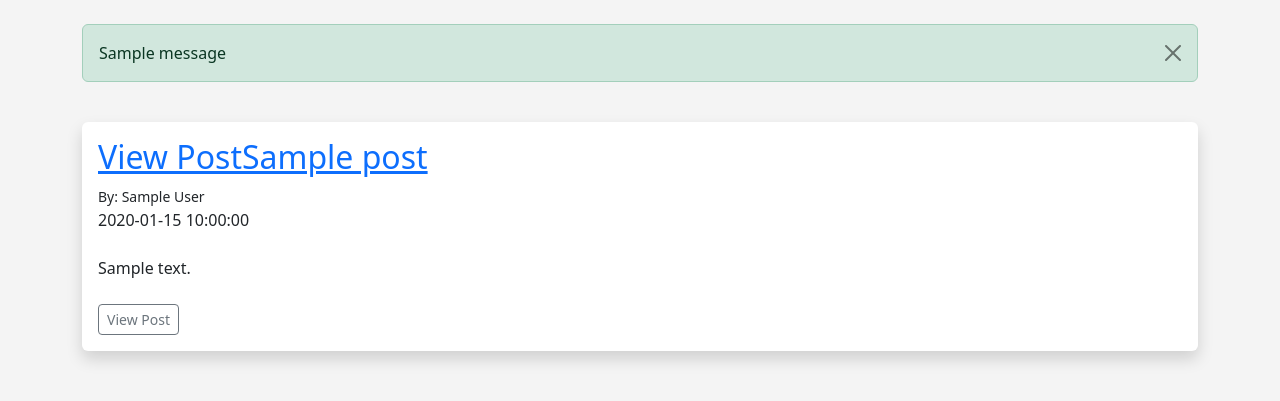
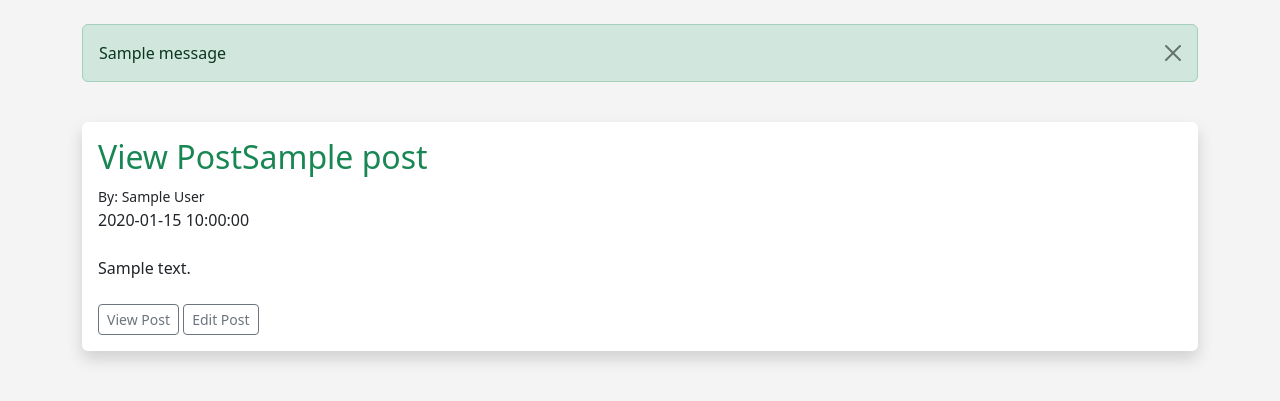
Before and after one commit to ojizou003/oblog, a Flask app: page /posts in a window 1280 px wide. Shown: the part 57-458 px from the top of the page. Run offline with Flask 3, Linux system fonts and the light colour scheme; tables that the repository leaves empty hold one stand-in row (values such as "Sample post"); one stand-in notice (Sample message) is shown.

Commit message:
✨ Edit Post

```diff
--- a/app.py
+++ b/app.py
@@ -1,4 +1,4 @@
-from flask import Flask, render_template, flash, request
+from flask import Flask, render_template, flash, request, redirect, url_for
 from flask_wtf import FlaskForm
 from wtforms import StringField, SubmitField, PasswordField, BooleanField, ValidationError
 from wtforms.validators import DataRequired, EqualTo, Length
@@ -48,6 +48,26 @@ def posts():
 def post(id):
     post = Posts.query.get_or_404(id)
     return render_template('post.html', post=post)
+
+@app.route('/posts/edit/<int:id>', methods=['GET', 'POST'])
+def edit_post(id):
+    post = Posts.query.get_or_404(id)
+    form = PostForm()
+    if form.validate_on_submit():
+        post.title = form.title.data
+        post.author = form.author.data
+        post.slug = form.slug.data
+        post.content = form.content.data
+        # Update Database
+        db.session.add(post)
+        db.session.commit()
+        flash('Post Has Been Updated!')
+        return redirect(url_for('post', id=post.id))
+    form.title.data = post.title
+    form.author.data = post.author
+    form.slug.data = post.slug
+    form.content.data = post.content
+    return render_template('edit_post.html', form=form)
 
 # Add Post Page
 @app.route('/add-post', methods=['GET', 'POST'])
--- a/templates/navbar.html
+++ b/templates/navbar.html
@@ -1,7 +1,7 @@
 <nav class="navbar navbar-expand-lg navbar-dark bg-dark">
     <div class="container-fluid">
         <a class="navbar-brand" href="{{url_for('index')}}">
-            <img src="../static/img/O透過ロゴ.png" alt="Bootstrap" width="28" height="28">
+            <img src="{{ url_for('static', filename='img/O透過ロゴ.png') }}" alt="Bootstrap" width="28" height="28">
             Oblog
         </a>
         <button class="navbar-toggler" type="button" data-bs-toggle="collapse" data-bs-target="#navbarSupportedContent" aria-controls="navbarSupportedContent" aria-expanded="false" aria-label="Toggle navigation">
--- a/templates/post.html
+++ b/templates/post.html
@@ -19,4 +19,6 @@
 
 <a href="{{ url_for('posts') }}" class="btn btn-outline-secondary btn-sm"><< Back To Posts</a>
 
+<a href="{{ url_for('edit_post', id=post.id) }}" class="btn btn-outline-secondary btn-sm">Edit Post</a>
+
 {% endblock %}
--- a/templates/posts.html
+++ b/templates/posts.html
@@ -12,11 +12,13 @@
 <br>
 {% for post in posts %}
     <div class="shadow p-3 mb-5 bg-body rounded">
-        <h2><a href="{{ url_for('post', id=post.id) }}">View Post{{ post.title }}</h2></a>
+        <h2><a href="{{ url_for('post', id=post.id) }}" class="link-success link-underline-opacity-0">View Post{{ post.title }}</h2></a>
         <small>By: {{ post.author }}</small><br>
         {{ post.date_posted }} <br><br>
         {{ post.content }} <br><br>
         <a href="{{ url_for('post', id=post.id) }}" class="btn btn-outline-secondary btn-sm">View Post</a>
+
+        <a href="{{ url_for('edit_post', id=post.id) }}" class="btn btn-outline-secondary btn-sm">Edit Post</a>
         <br>
     </div>
 {% endfor%}
```
Also changed, not shown: templates/edit_post.html (added, +35 -0 lines), instance/users.db.
